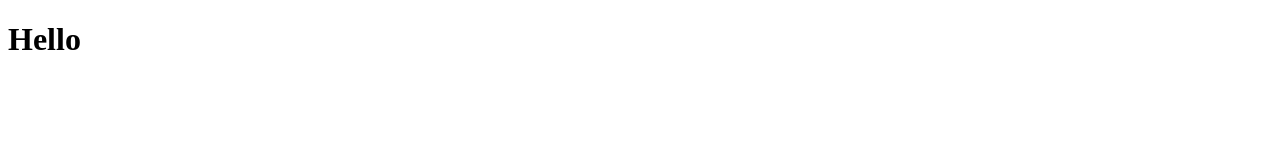
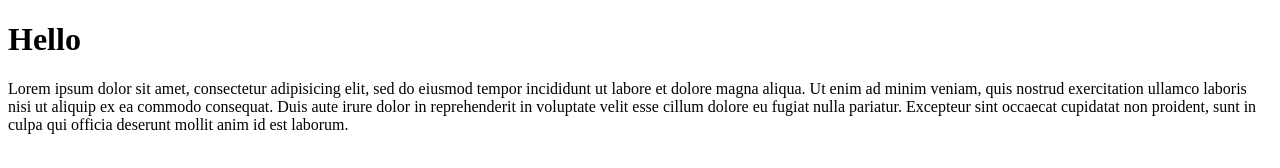
Before and after one commit to anaallen/gittest, a plain HTML site: page index.html in a window 1280 px wide. Drawn offline with Linux system fonts and the light colour scheme.

Commit message:
Add files via upload

```diff
--- a/index.html
+++ b/index.html
@@ -5,5 +5,11 @@
     </head>
     <body>
         <h1>Hello</h1>
+        <p>Lorem ipsum dolor sit amet, consectetur adipisicing elit, sed do eiusmod tempor
+        incididunt ut labore et dolore magna aliqua. Ut enim ad minim veniam, quis
+        nostrud exercitation ullamco laboris nisi ut aliquip ex ea commodo consequat.
+        Duis aute irure dolor in reprehenderit in voluptate velit esse cillum dolore eu
+        fugiat nulla pariatur. Excepteur sint occaecat cupidatat non proident, sunt in
+        culpa qui officia deserunt mollit anim id est laborum.</p>
     </body>
 </html>
```
